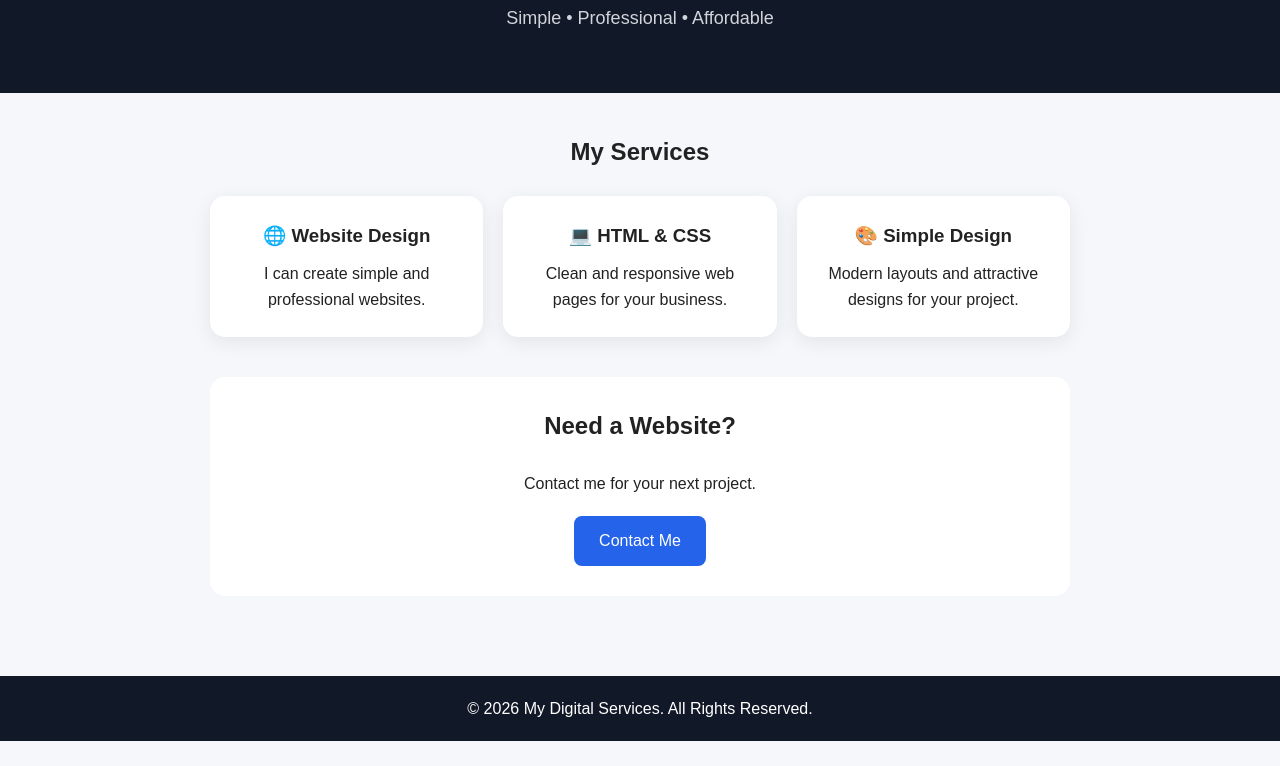
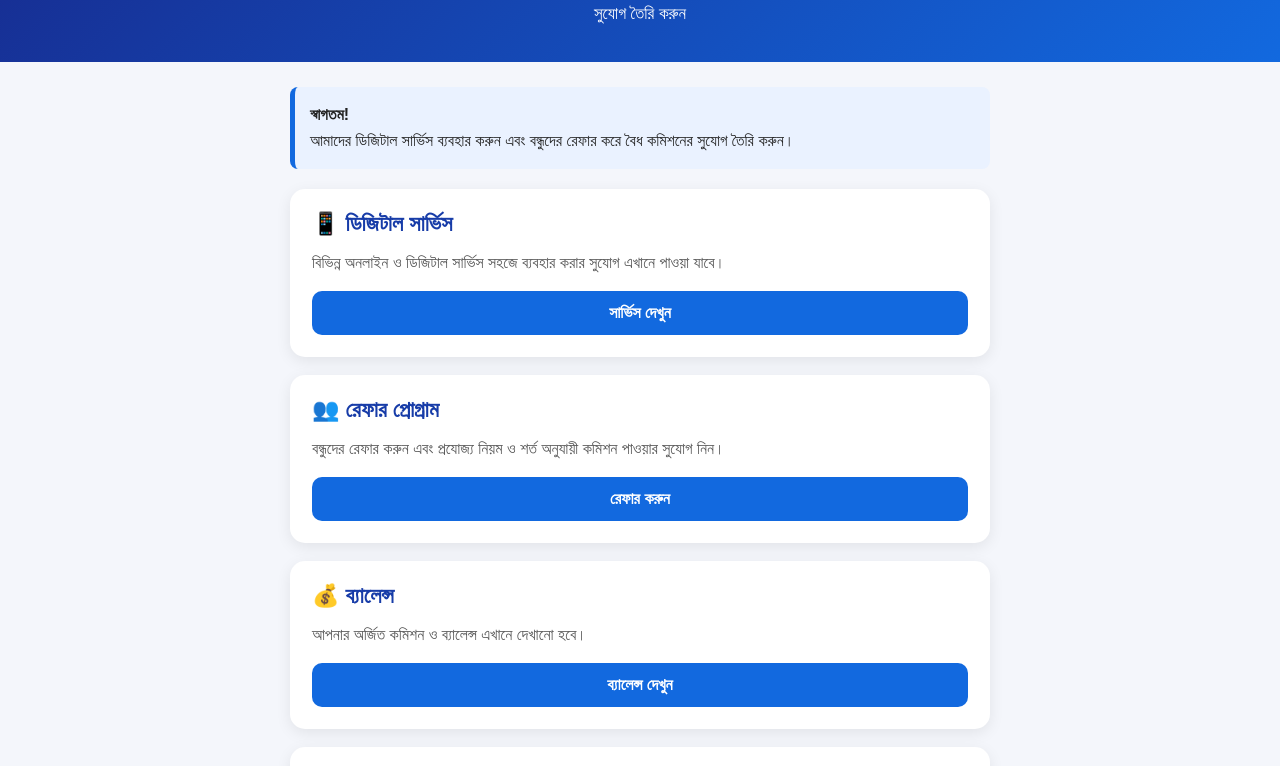
Before and after one commit to rana287629-hue/my-project, a plain HTML site: page index.html in a window 1280 px wide. Shown: the part 127-893 px from the top of the page. Before the commit the page ends 868 px from the top, so only its background shows below. Drawn offline with Linux system fonts and the light colour scheme.

Commit message:
Update index.html

```diff
--- a/index.html
+++ b/index.html
@@ -1,8 +1,10 @@
+ml>
 <!DOCTYPE html>
-<html lang="en">
+<html lang="bn">
 <head>
   <meta charset="UTF-8">
   <meta name="viewport" content="width=device-width, initial-scale=1.0">
+
   <title>My Digital Services</title>
 
   <style>
@@ -10,85 +12,87 @@
       box-sizing: border-box;
       margin: 0;
       padding: 0;
-      font-family: Arial, sans-serif;
     }
 
     body {
-      background: #f5f7fb;
+      font-family: Arial, sans-serif;
+      background: #f4f6fb;
       color: #222;
-      line-height: 1.6;
+      min-height: 100vh;
     }
 
     header {
-      background: #111827;
+      background: linear-gradient(135deg, #172b8f, #1269df);
       color: white;
+      padding: 35px 20px;
       text-align: center;
-      padding: 60px 20px;
     }
 
     header h1 {
-      font-size: 38px;
+      font-size: 32px;
       margin-bottom: 10px;
     }
 
     header p {
-      font-size: 18px;
-      color: #d1d5db;
+      font-size: 17px;
+      line-height: 1.6;
     }
 
     .container {
-      max-width: 900px;
-      margin: auto;
-      padding: 40px 20px;
-    }
-
-    h2 {
-      text-align: center;
-      margin-bottom: 25px;
-    }
-
-    .services {
-      display: grid;
-      grid-template-columns: repeat(auto-fit, minmax(220px, 1fr));
-      gap: 20px;
+      width: 92%;
+      max-width: 700px;
+      margin: 25px auto;
     }
 
     .card {
       background: white;
-      padding: 25px;
+      padding: 22px;
+      margin-bottom: 18px;
       border-radius: 15px;
-      text-align: center;
-      box-shadow: 0 5px 20px rgba(0,0,0,0.08);
+      box-shadow: 0 4px 15px rgba(0,0,0,0.08);
     }
 
-    .card h3 {
-      margin-bottom: 10px;
+    .card h2 {
+      color: #173ca8;
+      margin-bottom: 12px;
+      font-size: 22px;
     }
 
-    .contact {
-      text-align: center;
-      margin-top: 40px;
-      background: white;
-      padding: 30px;
-      border-radius: 15px;
+    .card p {
+      line-height: 1.7;
+      color: #555;
     }
 
-    .button {
-      display: inline-block;
-      margin-top: 20px;
-      padding: 12px 25px;
-      background: #2563eb;
+    .btn {
+      display: block;
+      text-align: center;
+      text-decoration: none;
+      background: #1269df;
       color: white;
-      text-decoration: none;
+      padding: 13px;
+      border-radius: 10px;
+      margin-top: 15px;
+      font-weight: bold;
+    }
+
+    .btn:hover {
+      background: #0d52b5;
+    }
+
+    .notice {
+      background: #eaf2ff;
+      border-left: 5px solid #1269df;
+      padding: 15px;
       border-radius: 8px;
+      margin-bottom: 20px;
+      line-height: 1.6;
     }
 
     footer {
       text-align: center;
-      background: #111827;
-      color: white;
-      padding: 20px;
-      margin-top: 40px;
+      padding: 25px;
+      color: #777;
+      font-size: 14px;
     }
   </style>
 </head>
@@ -97,45 +101,62 @@
 
   <header>
     <h1>My Digital Services</h1>
-    <p>Simple • Professional • Affordable</p>
+    <p>
+      সার্ভিস নিন • রেফার করুন • বৈধ কমিশনের<br>
+      সুযোগ তৈরি করুন
+    </p>
   </header>
 
   <div class="container">
 
-    <h2>My Services</h2>
-
-    <div class="services">
-
-      <div class="card">
-        <h3>🌐 Website Design</h3>
-        <p>I can create simple and professional websites.</p>
+    <div class="notice">
+      <strong>স্বাগতম!</strong><br>
+      আমাদের ডিজিটাল সার্ভিস ব্যবহার করুন এবং বন্ধুদের রেফার করে
+      বৈধ কমিশনের সুযোগ তৈরি করুন।
     </div>
 
     <div class="card">
-        <h3>💻 HTML & CSS</h3>
-        <p>Clean and responsive web pages for your business.</p>
+      <h2>📱 ডিজিটাল সার্ভিস</h2>
+      <p>
+        বিভিন্ন অনলাইন ও ডিজিটাল সার্ভিস সহজে ব্যবহার করার
+        সুযোগ এখানে পাওয়া যাবে।
+      </p>
+
+      <a href="#" class="btn">সার্ভিস দেখুন</a>
     </div>
 
     <div class="card">
-        <h3>🎨 Simple Design</h3>
-        <p>Modern layouts and attractive designs for your project.</p>
+      <h2>👥 রেফার প্রোগ্রাম</h2>
+      <p>
+        বন্ধুদের রেফার করুন এবং প্রযোজ্য নিয়ম ও শর্ত অনুযায়ী
+        কমিশন পাওয়ার সুযোগ নিন।
+      </p>
+
+      <a href="#" class="btn">রেফার করুন</a>
     </div>
 
+    <div class="card">
+      <h2>💰 ব্যালেন্স</h2>
+      <p>
+        আপনার অর্জিত কমিশন ও ব্যালেন্স এখানে দেখানো হবে।
+      </p>
+
+      <a href="#" class="btn">ব্যালেন্স দেখুন</a>
     </div>
 
-    <div class="contact">
-      <h2>Need a Website?</h2>
-      <p>Contact me for your next project.</p>
+    <div class="card">
+      <h2>📞 যোগাযোগ</h2>
+      <p>
+        কোনো সমস্যা হলে আমাদের সাথে যোগাযোগ করুন।
+      </p>
 
-      <a class="button" href="mailto:your@email.com">
-        Contact Me
-      </a>
+      <a href="#" class="btn">যোগাযোগ করুন</a>
     </div>
 
   </div>
 
   <footer>
-    <p>© 2026 My Digital Services. All Rights Reserved.</p>
+    © 2026 My Digital Services
   </footer>
 
 </body>
```
Lines whose indentation alone changed are shown as unchanged.
